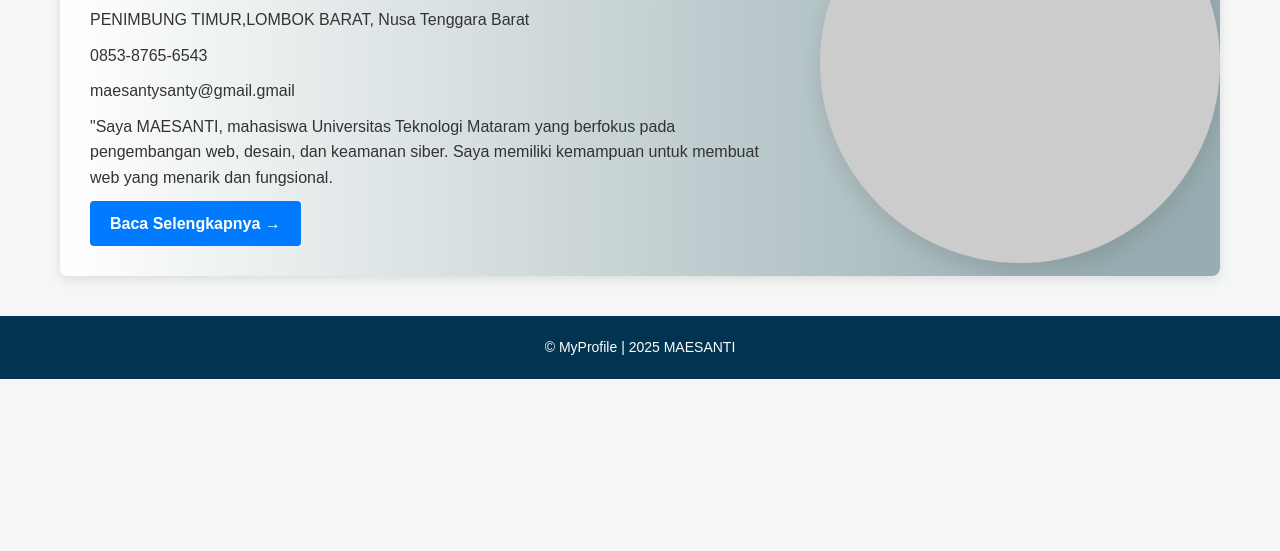
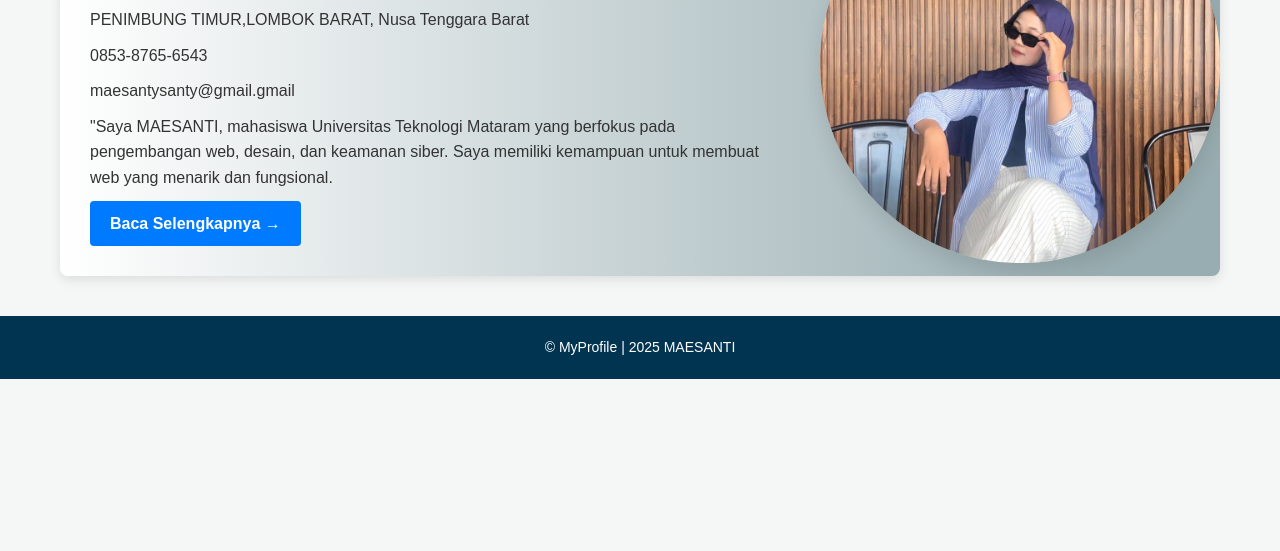
Before and after one commit to maesantysanty-cpu/websantttet, a plain HTML site: page index.html in a window 1280 px wide. Shown: the part 249-800 px from the top of the page. Drawn offline with Linux system fonts and the light colour scheme.

Commit message:
Update index.html

```diff
--- a/index.html
+++ b/index.html
@@ -54,7 +54,7 @@
 
             <div class="hero-image">
               <img
-                src="C:\Users\ASUS Vivobook\Downloads\aku santy.jpg"
+                src="santy.jpg"
                 alt="profile"
               />
             </div>
```
